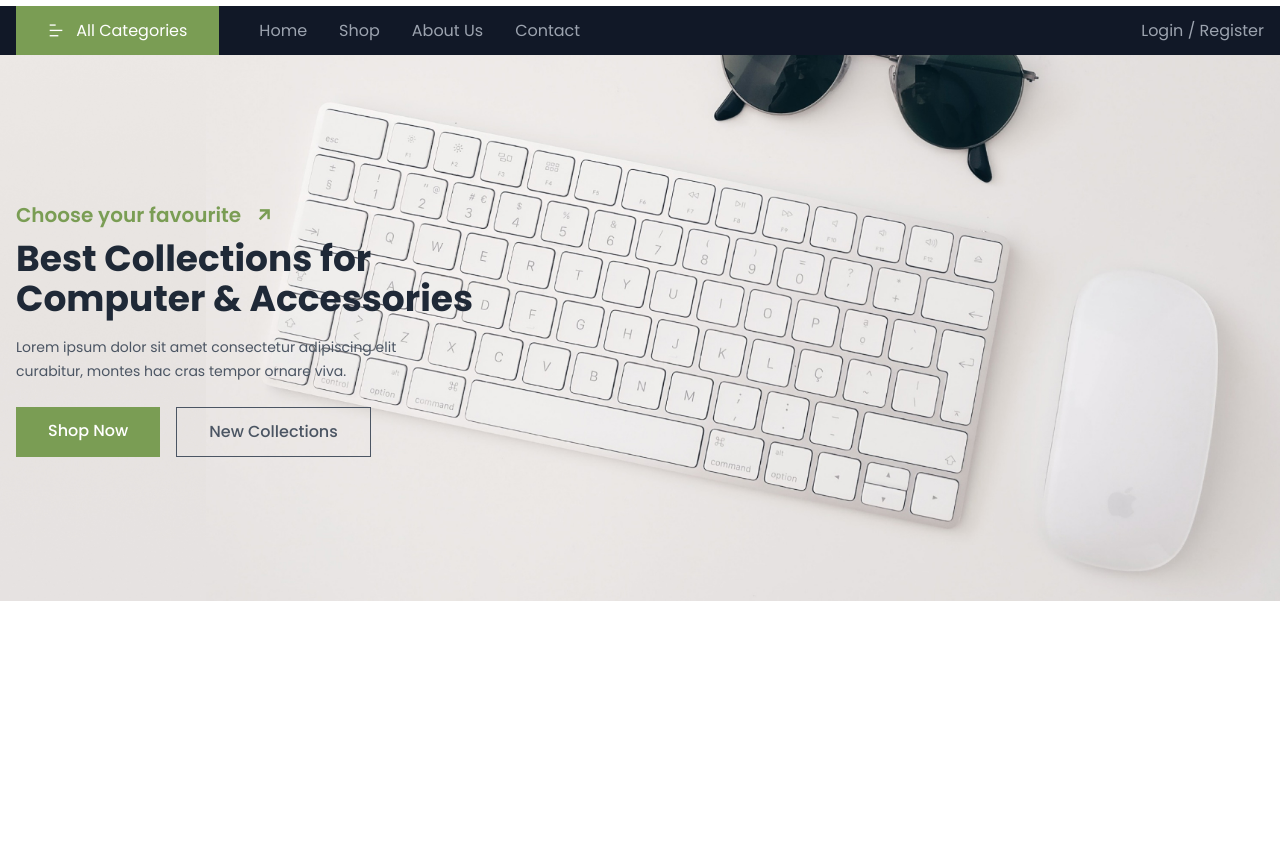
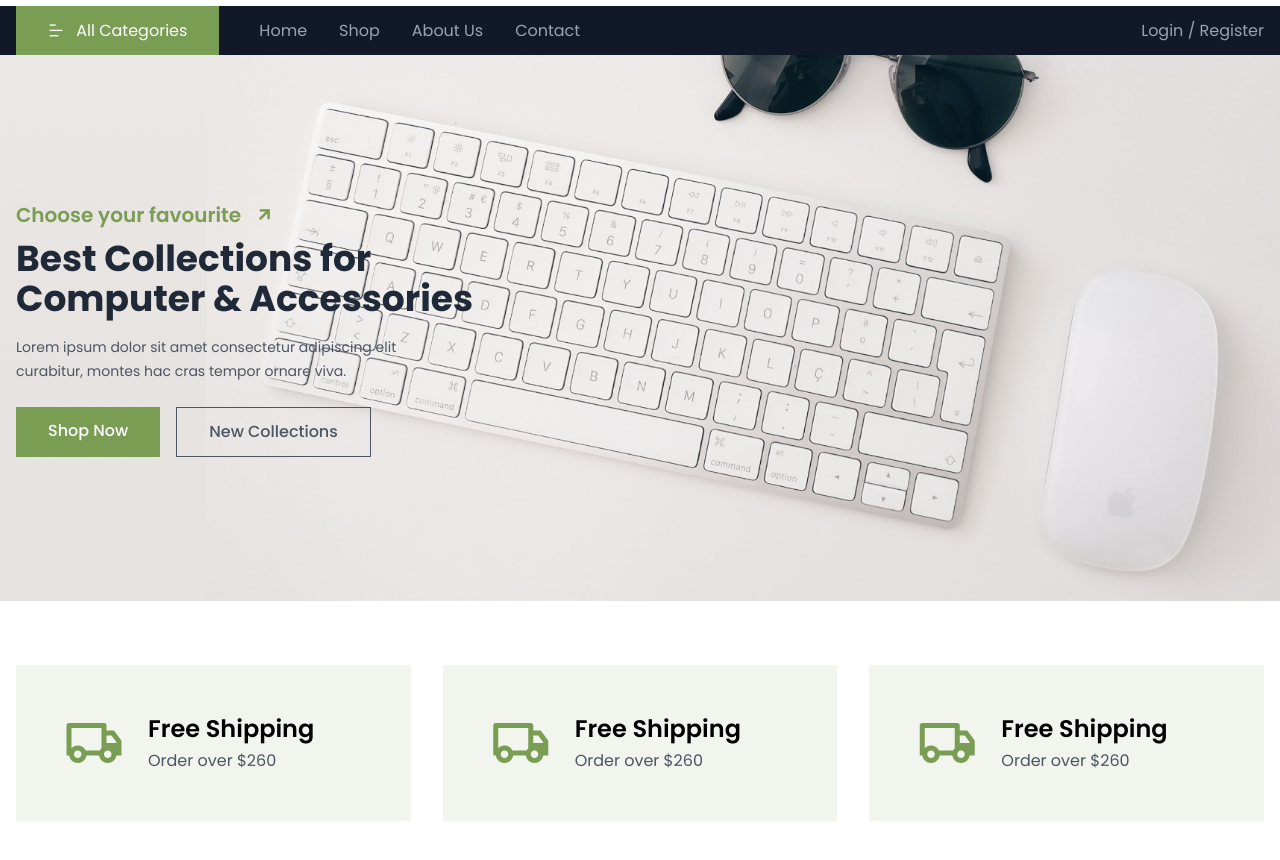
Before and after one commit to shuvoslashn/ecommerce-tailwind, a website: page src/index.html in a window 1280 px wide. Shown: the part 76-936 px from the top of the page. Before the commit the page ends 800 px from the top, so only its background shows below. Drawn offline with nearby package versions, Linux system fonts and the light colour scheme.

Commit message:
feat - featured section done

```diff
--- a/src/index.html
+++ b/src/index.html
@@ -159,5 +159,47 @@
             </div>
         </section>
         <!-- hero area end -->
+
+        <!-- feature area start -->
+        <section class="py-16">
+            <div class="container">
+                <div class="flex space-x-8">
+                    <!-- single box -->
+                    <div class="flex bg-[#f2f5ee] w-full p-12 gap-6">
+                        <!-- featured icon -->
+                        <div class="text-6xl text-primary"><i class="ri-truck-line"></i></div>
+
+                        <!-- featured icon details -->
+                        <div class="">
+                            <h3 class="text-2xl font-semibold mb-1">Free Shipping</h3>
+                            <p class="text-gray-600">Order over $260</p>
+                        </div>
+                    </div>
+                    <!-- single box -->
+                    <div class="flex bg-[#f2f5ee] w-full p-12 gap-6">
+                        <!-- featured icon -->
+                        <div class="text-6xl text-primary"><i class="ri-truck-line"></i></div>
+
+                        <!-- featured icon details -->
+                        <div class="">
+                            <h3 class="text-2xl font-semibold mb-1">Free Shipping</h3>
+                            <p class="text-gray-600">Order over $260</p>
+                        </div>
+                    </div>
+                    <!-- single box -->
+                    <div class="flex bg-[#f2f5ee] w-full p-12 gap-6">
+                        <!-- featured icon -->
+                        <div class="text-6xl text-primary"><i class="ri-truck-line"></i></div>
+
+                        <!-- featured icon details -->
+                        <div class="">
+                            <h3 class="text-2xl font-semibold mb-1">Free Shipping</h3>
+                            <p class="text-gray-600">Order over $260</p>
+                        </div>
+                    </div>
+                </div>
+            </div>
+        </section>
+        <!-- feature area end -->
     </body>
 </html>
```
Also changed, not shown: src/assets/css/output.css.
